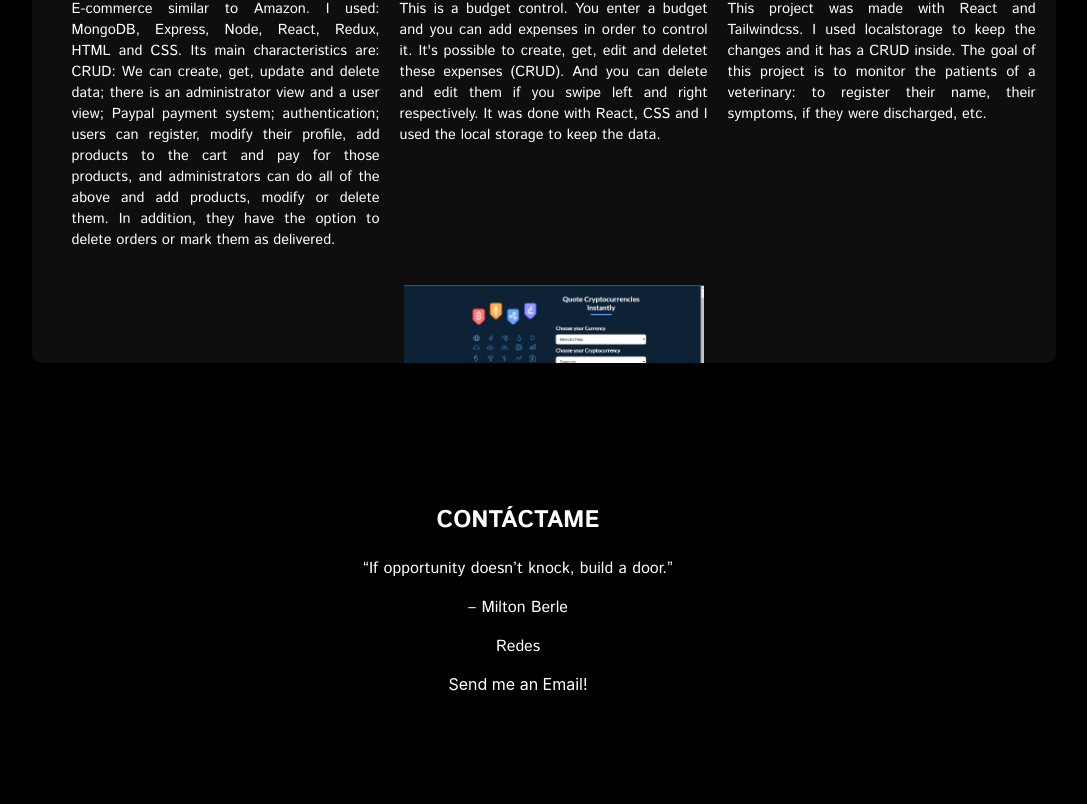
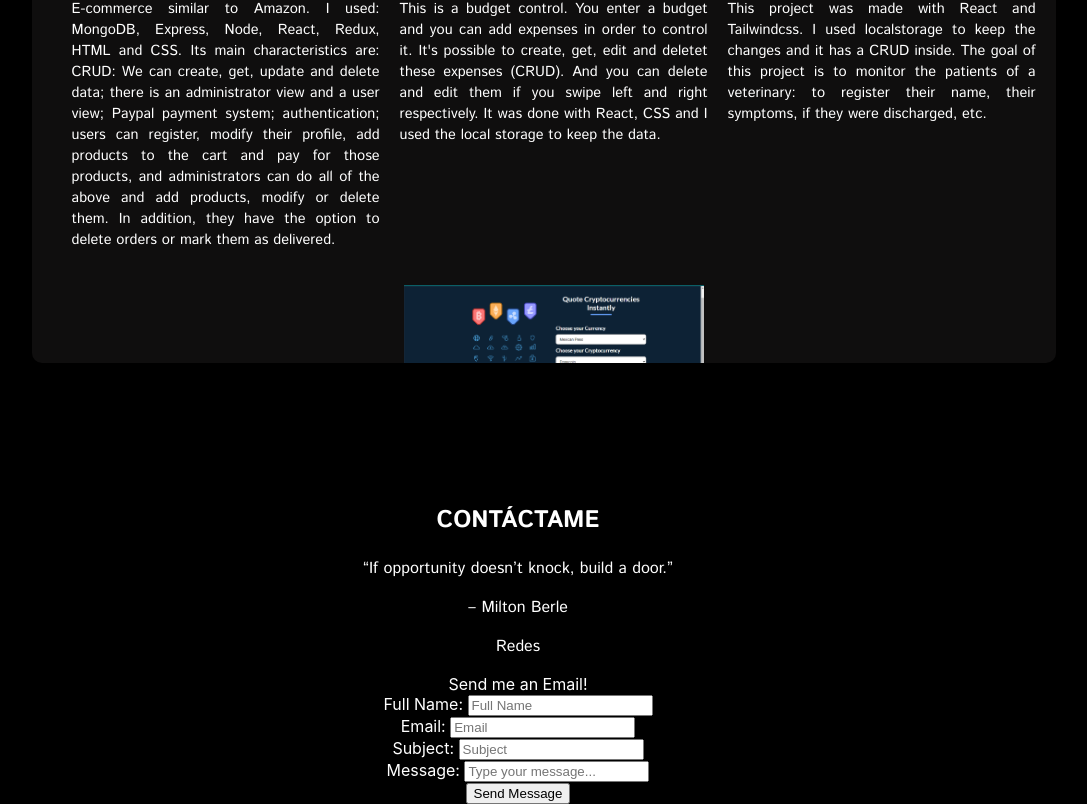
Before and after one commit to selenegabriela/portafolio, a React (Create React App) app: page /home in a window 1280 px wide. Shown: the part 1217-2021 px from the top of the page, without its empty margins (122-1209 px from the left). Before the commit the page ends 1911 px from the top, so only its background shows below. Built offline with nearby package versions, Linux system fonts and the light colour scheme.

Commit message:
form emailjs

```diff
--- a/package.json
+++ b/package.json
@@ -3,6 +3,7 @@
   "version": "0.1.0",
   "private": true,
   "dependencies": {
+    "@emailjs/browser": "^3.10.0",
     "@testing-library/jest-dom": "^5.16.5",
     "@testing-library/react": "^13.4.0",
     "@testing-library/user-event": "^13.5.0",
--- a/src/Sections/Footer/Footer.jsx
+++ b/src/Sections/Footer/Footer.jsx
@@ -1,6 +1,35 @@
-import React from "react";
+import React, { useRef, useState } from "react";
+import emailjs from '@emailjs/browser'
+import Error from "../../components/Error/Error";
 
 const Footer = () => {
+
+  const [ name, setName ] = useState('');
+  const [ email, setEmail ] = useState('');
+  const [ subject, setSubject ] = useState('');
+  const [ message, setMessage ] = useState('');
+  const [ error, setError ] = useState({});
+
+  const form = useRef()
+
+  const sendEmail = (e) => {
+    e.preventDefault();
+
+    if([name, email, message].includes('')){
+      console.log(error)
+      return setError({...error,
+        allFields: 'Please, fill up all the required fields.'
+      });
+    }
+
+    emailjs.sendForm('service_9tca8jm', 'template_au1soah', form.current, 'Dhza5zpZuHAMh80lM')
+      .then((result) => {
+          console.log(result.text);
+      }, (error) => {
+          console.log(error.text);
+      });
+  };
+
   return (
     <footer>
       <div>
@@ -16,8 +45,29 @@ const Footer = () => {
             <p>Redes</p>
           </div>
           <div>
-            <form>
+            {error.allFields && <Error>{error.allFields}</Error>}
+            <form onSubmit={sendEmail} ref={form}>
               <legend>Send me an Email!</legend>
+              <div>
+                <label htmlFor="name">Full Name: </label>
+                <input name='name' id='name' type="text" placeholder="Full Name" />
+              </div>
+              <div>
+                <label htmlFor="email">Email: </label>
+                <input name='email' id='email' type="text" placeholder="Email" />
+              </div>
+              <div>
+                <label htmlFor="subject">Subject: </label>
+                <input name='subject' id='subject' type="text" placeholder="Subject" />
+              </div>
+              <div>
+                <label htmlFor="message">Message: </label>
+                <input name='message' id='message' type="textarea" placeholder="Type your message..." />
+              </div>
+
+              <div>
+                <input type="submit" value="Send Message" />
+              </div>
             </form>
           </div>
         </div>
--- /dev/null
+++ b/src/components/Error/Error.jsx
@@ -0,0 +1,12 @@
+import React from 'react'
+import s from './Error.module.css'
+
+const Error = ({children}) => {
+  return (
+    <div className={s.white}>
+        {children}
+    </div>
+  )
+}
+
+export default Error
--- /dev/null
+++ b/src/components/Error/Error.module.css
@@ -0,0 +1,3 @@
+div {
+    color: white;
+}
```
Also changed, not shown: 1 other file (tests, documents, lock files or other folders).
